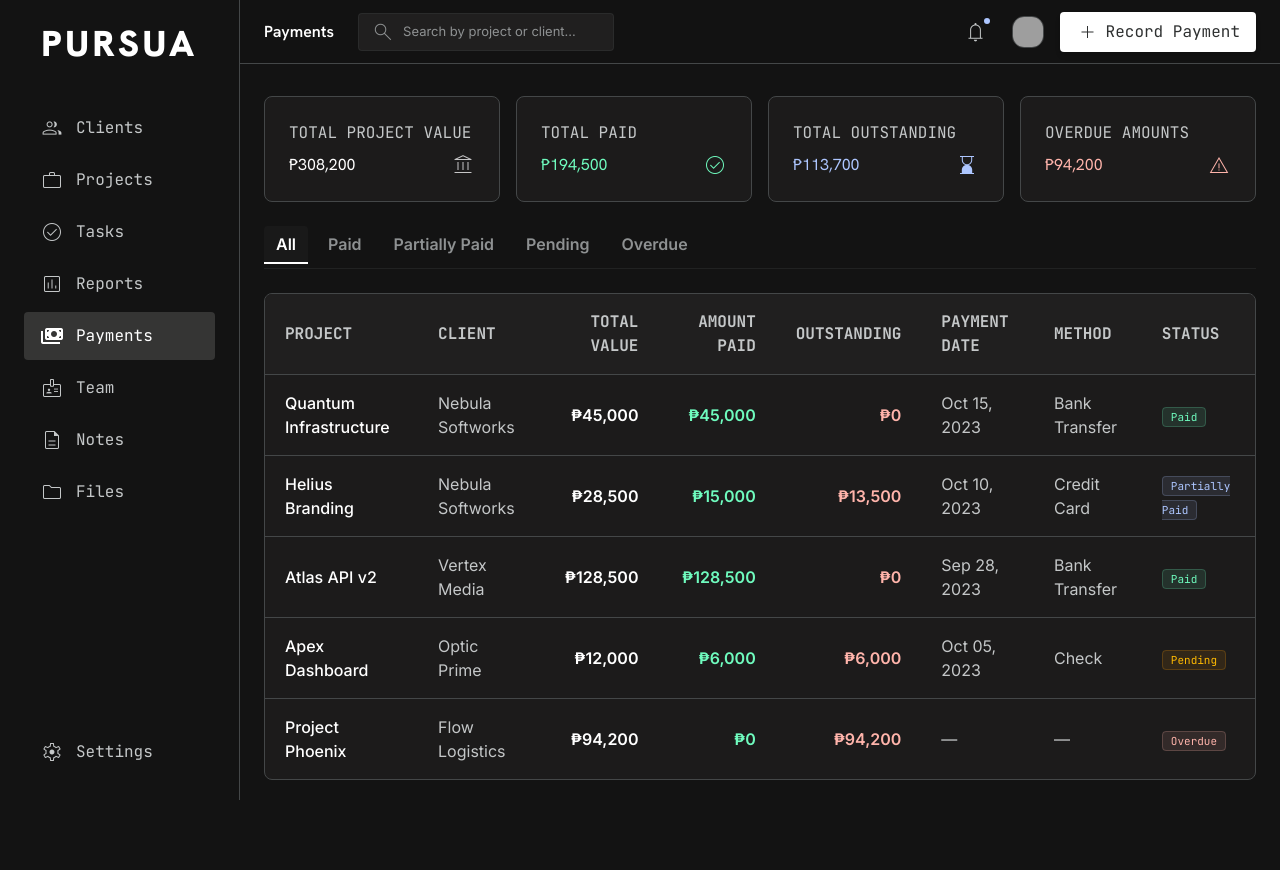
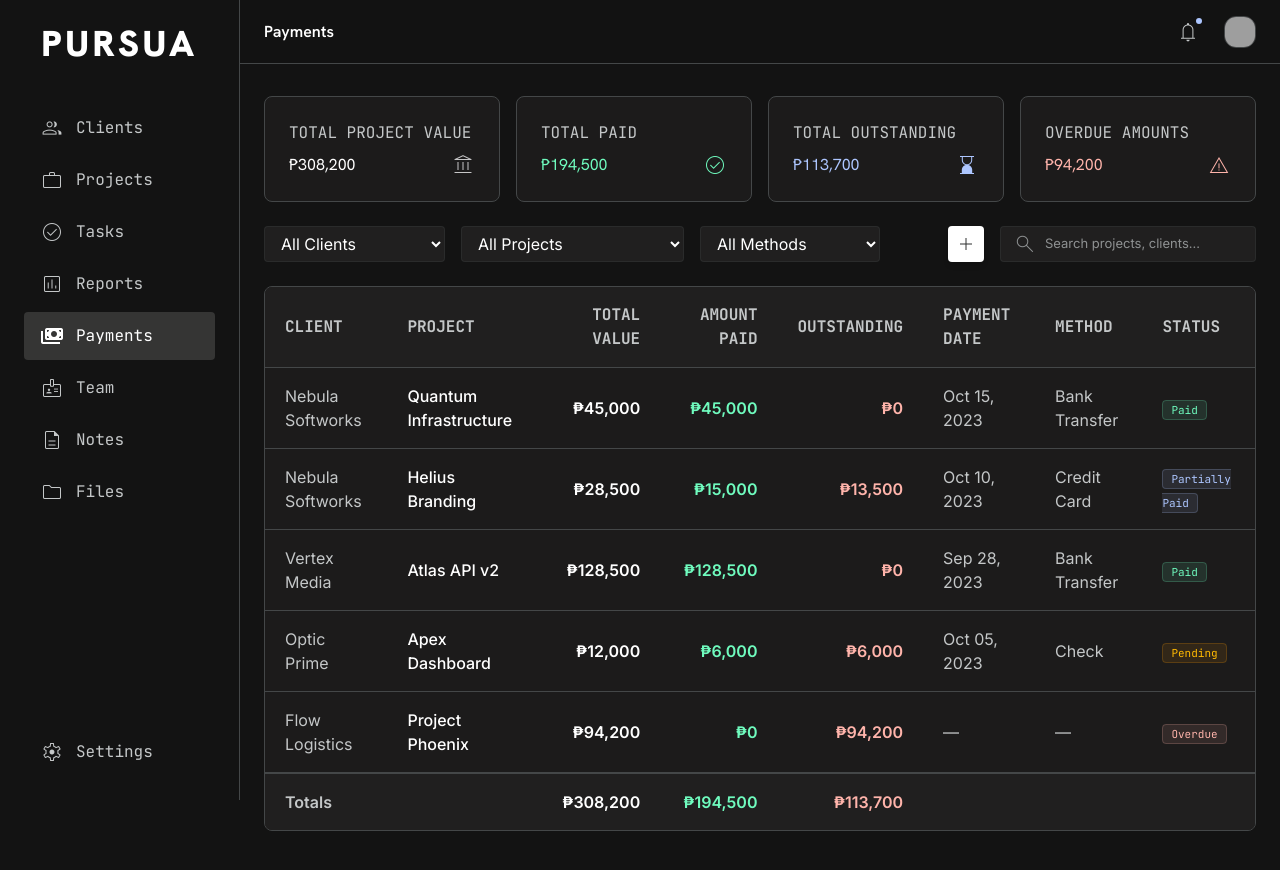
Before and after one commit to mokuken/pursua-crm, a Next.js app: page /payments in a window 1280 px wide. Shown: the top 870 px of the page. Before the commit the page ends 828 px from the top, so only its background shows below. Built offline with nearby package versions, Linux system fonts and the light colour scheme; grey boxes are pictures that could not be loaded.

Commit message:
refactor: redesign payments filters and notes layout

```diff
--- a/app/payments/page.tsx
+++ b/app/payments/page.tsx
@@ -77,7 +77,9 @@ const initialPayments: Payment[] = [
 export default function PaymentsPage() {
   const [payments] = useState<Payment[]>(initialPayments);
   const [searchQuery, setSearchQuery] = useState("");
-  const [statusFilter, setStatusFilter] = useState<string>("All");
+  const [selectedClientFilter, setSelectedClientFilter] = useState("");
+  const [selectedProjectFilter, setSelectedProjectFilter] = useState("");
+  const [selectedMethodFilter, setSelectedMethodFilter] = useState("");
   const [isModalOpen, setIsModalOpen] = useState(false);
 
   const [newProjectName, setNewProjectName] = useState("");
@@ -86,18 +88,31 @@ export default function PaymentsPage() {
   const [newPaymentMethod, setNewPaymentMethod] = useState("Bank Transfer");
   const [newNotes, setNewNotes] = useState("");
 
-  const totalProjectValue = payments.reduce((sum, p) => sum + p.totalValue, 0);
-  const totalPaid = payments.reduce((sum, p) => sum + p.amountPaid, 0);
-  const totalOutstanding = payments.reduce((sum, p) => sum + p.outstanding, 0);
-  const overdueAmount = payments.filter((p) => p.status === "Overdue").reduce((sum, p) => sum + p.outstanding, 0);
-
   const filteredPayments = payments.filter((p) => {
+    if (selectedClientFilter && p.clientName !== selectedClientFilter) return false;
+    if (selectedProjectFilter && p.projectName !== selectedProjectFilter) return false;
+    if (selectedMethodFilter && p.paymentMethod !== selectedMethodFilter) return false;
     const matchesSearch =
       p.projectName.toLowerCase().includes(searchQuery.toLowerCase()) ||
       p.clientName.toLowerCase().includes(searchQuery.toLowerCase());
-    const matchesFilter = statusFilter === "All" || p.status === statusFilter;
-    return matchesSearch && matchesFilter;
+    return matchesSearch;
   });
+
+  const allTotalProjectValue = payments.reduce((sum, p) => sum + p.totalValue, 0);
+  const allTotalPaid = payments.reduce((sum, p) => sum + p.amountPaid, 0);
+  const allTotalOutstanding = payments.reduce((sum, p) => sum + p.outstanding, 0);
+  const overdueAmount = payments.filter((p) => p.status === "Overdue").reduce((sum, p) => sum + p.outstanding, 0);
+
+  const totalProjectValue = filteredPayments.reduce((sum, p) => sum + p.totalValue, 0);
+  const totalPaid = filteredPayments.reduce((sum, p) => sum + p.amountPaid, 0);
+  const totalOutstanding = filteredPayments.reduce((sum, p) => sum + p.outstanding, 0);
+
+  const uniqueClients = [...new Set(payments.map((p) => p.clientName))];
+  const clientFilteredPayments = selectedClientFilter
+    ? payments.filter((p) => p.clientName === selectedClientFilter)
+    : payments;
+  const uniqueProjects = [...new Set(clientFilteredPayments.map((p) => p.projectName))];
+  const uniqueMethods = [...new Set(payments.map((p) => p.paymentMethod))];
 
   const getStatusStyle = (status: string) => {
     switch (status) {
@@ -122,21 +137,7 @@ export default function PaymentsPage() {
       <Sidebar />
 
       <main className="ml-[240px] min-h-screen bg-background w-[calc(100%-240px)] flex flex-col relative">
-        <Header
-          title="Payments"
-          searchPlaceholder="Search by project or client..."
-          searchValue={searchQuery}
-          onSearchChange={setSearchQuery}
-          actions={
-            <button
-              onClick={() => setIsModalOpen(true)}
-              className="bg-primary text-on-primary px-4 py-2 rounded-lg font-label-caps text-label-caps flex items-center hover:bg-primary-fixed-dim transition-all active:scale-95 cursor-pointer shadow-md"
-            >
-              <span className="material-symbols-outlined mr-1.5 text-[18px]">add</span>
-              Record Payment
-            </button>
-          }
-        />
+        <Header title="Payments" />
 
         <div className="pt-24 px-margin-desktop pb-12 w-full flex-1 max-w-container-max mx-auto space-y-6">
           {/* Summary Cards */}
@@ -144,21 +145,21 @@ export default function PaymentsPage() {
             <div className="bg-surface-container-low border border-outline-variant p-6 rounded-xl flex flex-col justify-between hover:bg-surface-container transition-colors">
               <span className="font-label-caps text-label-caps text-on-surface-variant uppercase">Total Project Value</span>
               <div className="mt-2 flex items-end justify-between">
-                <span className="font-headline-lg text-headline-lg text-primary">{formatCurrency(totalProjectValue)}</span>
+                <span className="font-headline-lg text-headline-lg text-primary">{formatCurrency(allTotalProjectValue)}</span>
                 <span className="material-symbols-outlined text-primary-fixed-dim">account_balance</span>
               </div>
             </div>
             <div className="bg-surface-container-low border border-outline-variant p-6 rounded-xl flex flex-col justify-between hover:bg-surface-container transition-colors">
               <span className="font-label-caps text-label-caps text-on-surface-variant uppercase">Total Paid</span>
               <div className="mt-2 flex items-end justify-between">
-                <span className="font-headline-lg text-headline-lg text-tertiary-fixed">{formatCurrency(totalPaid)}</span>
+                <span className="font-headline-lg text-headline-lg text-tertiary-fixed">{formatCurrency(allTotalPaid)}</span>
                 <span className="material-symbols-outlined text-tertiary-fixed">check_circle</span>
               </div>
             </div>
             <div className="bg-surface-container-low border border-outline-variant p-6 rounded-xl flex flex-col justify-between hover:bg-surface-container transition-colors">
               <span className="font-label-caps text-label-caps text-on-surface-variant uppercase">Total Outstanding</span>
               <div className="mt-2 flex items-end justify-between">
-                <span className="font-headline-lg text-headline-lg text-secondary-fixed-dim">{formatCurrency(totalOutstanding)}</span>
+                <span className="font-headline-lg text-headline-lg text-secondary-fixed-dim">{formatCurrency(allTotalOutstanding)}</span>
                 <span className="material-symbols-outlined text-secondary-fixed-dim">hourglass_bottom</span>
               </div>
             </div>
@@ -172,20 +173,58 @@ export default function PaymentsPage() {
           </div>
 
           {/* Filters */}
-          <div className="flex items-center gap-2 border-b border-outline-variant/30 pb-1">
-            {["All", "Paid", "Partially Paid", "Pending", "Overdue"].map((tab) => (
-              <button
-                key={tab}
-                onClick={() => setStatusFilter(tab)}
-                className={`px-3 py-1.5 text-body-sm font-semibold rounded-t-lg border-b-2 transition-all cursor-pointer ${
-                  statusFilter === tab
-                    ? "border-primary text-primary bg-surface-container-highest/20"
-                    : "border-transparent text-outline hover:text-on-surface hover:bg-surface-container/20"
-                }`}
-              >
-                {tab}
-              </button>
-            ))}
+          <div className="flex items-center gap-4">
+            <select
+              className="bg-surface-container border border-outline-variant/30 rounded-lg px-3 text-body-sm text-primary focus:outline-none focus:border-primary/50 transition-colors cursor-pointer min-w-[180px] h-[36px]"
+              value={selectedClientFilter}
+              onChange={(e) => setSelectedClientFilter(e.target.value)}
+            >
+              <option value="">All Clients</option>
+              {uniqueClients.map((c) => (
+                <option key={c} value={c}>{c}</option>
+              ))}
+            </select>
+            <select
+              className="bg-surface-container border border-outline-variant/30 rounded-lg px-3 text-body-sm text-primary focus:outline-none focus:border-primary/50 transition-colors cursor-pointer min-w-[180px] h-[36px]"
+              value={selectedProjectFilter}
+              onChange={(e) => setSelectedProjectFilter(e.target.value)}
+            >
+              <option value="">All Projects</option>
+              {uniqueProjects.map((p) => (
+                <option key={p} value={p}>{p}</option>
+              ))}
+            </select>
+            <select
+              className="bg-surface-container border border-outline-variant/30 rounded-lg px-3 text-body-sm text-primary focus:outline-none focus:border-primary/50 transition-colors cursor-pointer min-w-[180px] h-[36px]"
+              value={selectedMethodFilter}
+              onChange={(e) => setSelectedMethodFilter(e.target.value)}
+            >
+              <option value="">All Methods</option>
+              {uniqueMethods.map((m) => (
+                <option key={m} value={m}>{m}</option>
+              ))}
+            </select>
+            <button
+              onClick={() => setIsModalOpen(true)}
+              className="ml-auto bg-primary text-on-primary rounded-lg flex items-center justify-center hover:bg-primary-fixed-dim transition-all active:scale-95 cursor-pointer shadow-md w-[36px] h-[36px]"
+            >
+              <span className="material-symbols-outlined text-[20px]">add</span>
+            </button>
+            <div className="bg-surface-container border border-outline-variant/30 px-3 rounded-lg flex items-center w-64 h-[36px] group focus-within:border-primary/50 transition-all">
+              <span className="material-symbols-outlined text-outline mr-2 text-[18px]">search</span>
+              <input
+                className="bg-transparent border-none text-body-sm text-on-surface placeholder:text-outline focus:ring-0 w-full p-0 text-[13px] outline-none"
+                placeholder="Search projects, clients..."
+                type="text"
+                value={searchQuery}
+                onChange={(e) => setSearchQuery(e.target.value)}
+              />
+              {searchQuery && (
+                <button onClick={() => setSearchQuery("")} className="text-outline hover:text-primary ml-1">
+                  <span className="material-symbols-outlined text-sm">close</span>
+                </button>
+              )}
+            </div>
           </div>
 
           {/* Payment Table */}
@@ -194,8 +233,8 @@ export default function PaymentsPage() {
               <table className="w-full text-left">
                 <thead>
                   <tr className="bg-surface-container border-b border-outline-variant">
+                    <th className="px-5 py-4 font-label-caps text-label-caps text-on-surface-variant uppercase">Client</th>
                     <th className="px-5 py-4 font-label-caps text-label-caps text-on-surface-variant uppercase">Project</th>
-                    <th className="px-5 py-4 font-label-caps text-label-caps text-on-surface-variant uppercase">Client</th>
                     <th className="px-5 py-4 font-label-caps text-label-caps text-on-surface-variant uppercase text-right">Total Value</th>
                     <th className="px-5 py-4 font-label-caps text-label-caps text-on-surface-variant uppercase text-right">Amount Paid</th>
                     <th className="px-5 py-4 font-label-caps text-label-caps text-on-surface-variant uppercase text-right">Outstanding</th>
@@ -208,10 +247,10 @@ export default function PaymentsPage() {
                   {filteredPayments.length > 0 ? (
                     filteredPayments.map((payment) => (
                       <tr key={payment.id} className="hover:bg-surface-container-high transition-colors cursor-pointer">
+                        <td className="px-5 py-4 text-on-surface-variant">{payment.clientName}</td>
                         <td className="px-5 py-4">
                           <span className="text-primary font-medium">{payment.projectName}</span>
                         </td>
-                        <td className="px-5 py-4 text-on-surface-variant">{payment.clientName}</td>
                         <td className="px-5 py-4 text-right text-primary font-semibold">{formatCurrency(payment.totalValue)}</td>
                         <td className="px-5 py-4 text-right text-tertiary-fixed font-semibold">{formatCurrency(payment.amountPaid)}</td>
                         <td className="px-5 py-4 text-right text-error font-semibold">{formatCurrency(payment.outstanding)}</td>
@@ -232,6 +271,15 @@ export default function PaymentsPage() {
                     </tr>
                   )}
                 </tbody>
+                <tfoot>
+                  <tr className="bg-surface-container border-t-2 border-outline-variant font-semibold">
+                    <td className="px-5 py-4 text-on-surface-variant" colSpan={2}>Totals</td>
+                    <td className="px-5 py-4 text-right text-primary">{formatCurrency(totalProjectValue)}</td>
+                    <td className="px-5 py-4 text-right text-tertiary-fixed">{formatCurrency(totalPaid)}</td>
+                    <td className="px-5 py-4 text-right text-error">{formatCurrency(totalOutstanding)}</td>
+                    <td className="px-5 py-4" colSpan={3}></td>
+                  </tr>
+                </tfoot>
               </table>
             </div>
           </div>
```
Also changed, not shown: app/globals.css (+0 -20 lines), app/notes/page.tsx (+18 -12 lines), public/images/logo.png (added).
